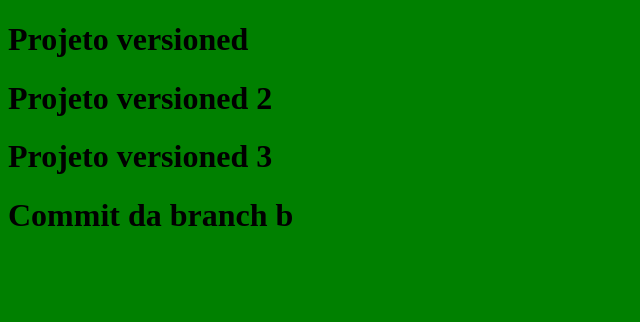
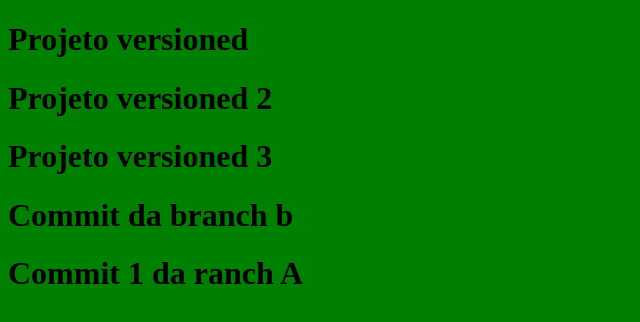
Before and after one commit to RenanLaureano/meu_projeto_versionado, a plain HTML site: page index.html in a window 1280 px wide. Shown: the whole page, without its empty margins (0-640 px from the left). Drawn offline with Linux system fonts and the light colour scheme.

Commit message:
Modificacao branch a

```diff
--- a/index.html
+++ b/index.html
@@ -8,5 +8,6 @@
 	<h1>Projeto versioned 2</h1>
 	<h1>Projeto versioned 3</h1>
 	<h1>Commit da branch b</h1>
+	<h1>Commit 1 da ranch A</h1>
 </body>
 </html>
```
